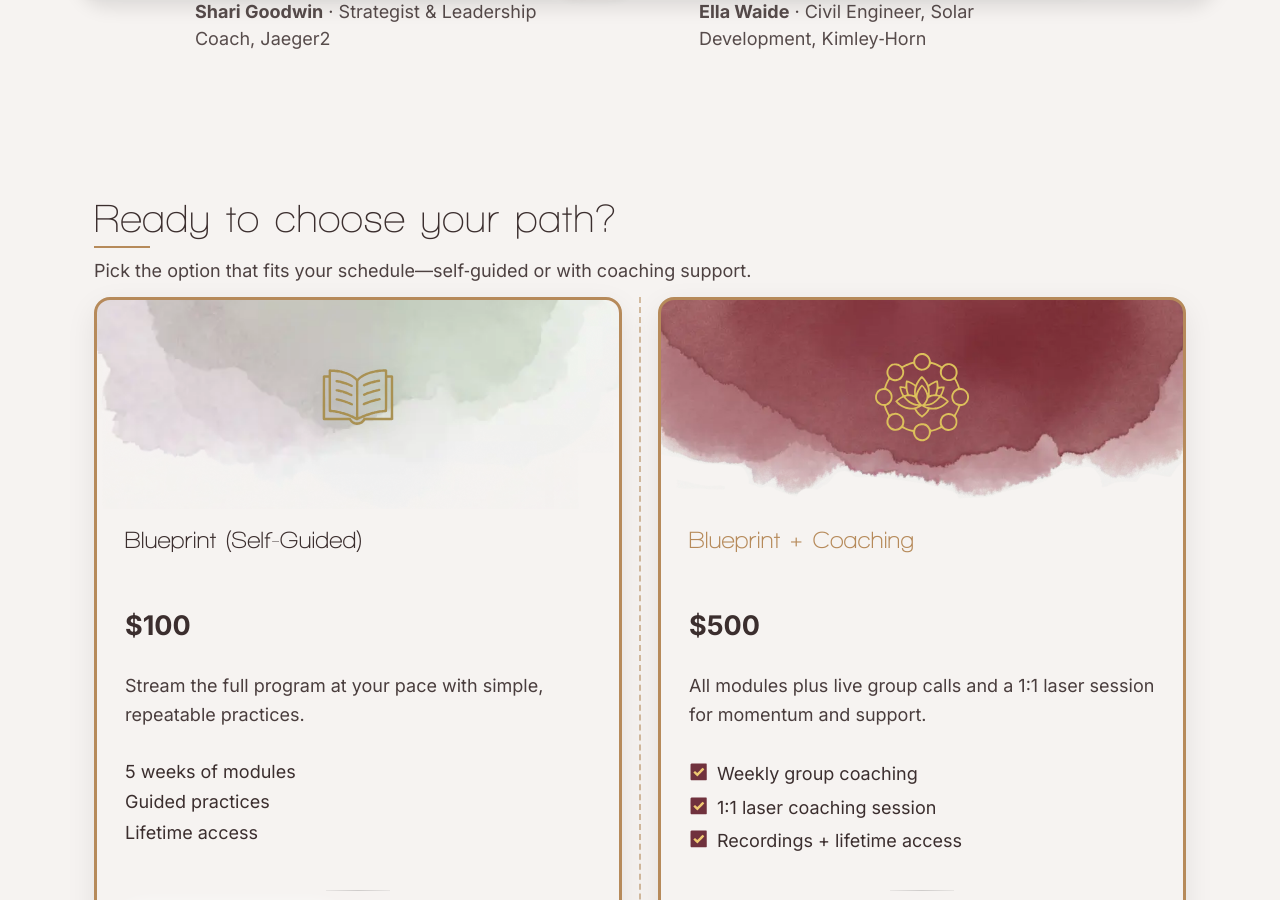
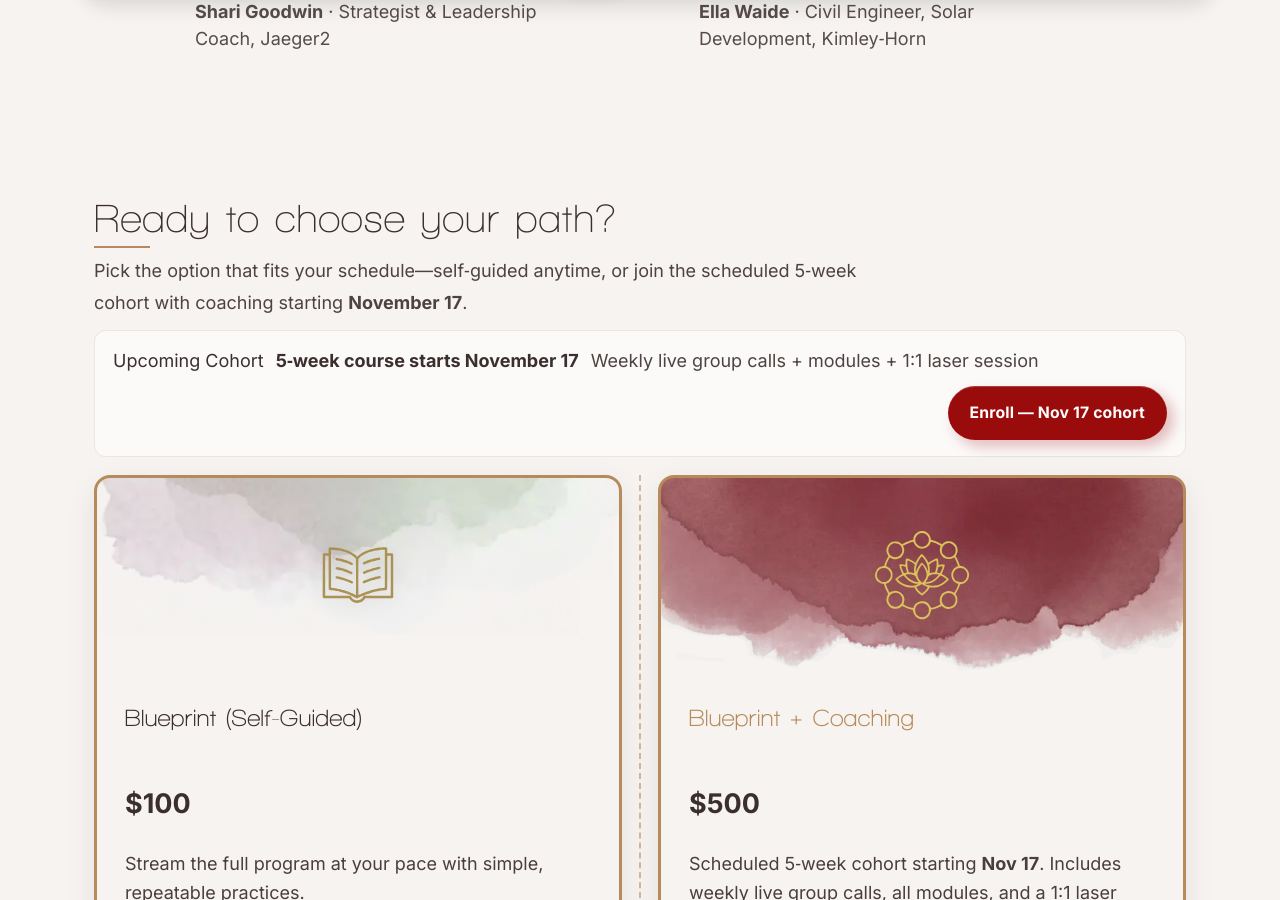
Before and after one commit to chriswakeley/test-blog, a Jekyll site: the page built from index.md, in a window 1280 px wide and 900 px high, scrolled down 3480 px. Built offline with Jekyll 4.4.1, drawn with Linux system fonts in a browser that asks for light colours; some of the changed text lies outside the part shown.

Commit message:
Add upcoming cohort information and update course details for clarity

```diff
--- a/index.md
+++ b/index.md
@@ -239,7 +239,17 @@ title: Home
   <div class="container">
     <div class="section-intro align-left" style="margin:0 0 10px 0">
       <h2>Ready to choose your path?</h2>
-      <p>Pick the option that fits your schedule—self‑guided or with coaching support.</p>
+      <p>Pick the option that fits your schedule—self‑guided anytime, or join the scheduled 5‑week cohort with coaching starting <strong>November 17</strong>.</p>
+    </div>
+
+    <!-- Upcoming cohort info band -->
+    <div class="cohort-band" style="border:1px solid rgba(0,0,0,.08); border-radius:12px; padding:16px 18px; background:rgba(255,255,255,.6); margin:8px 0 18px">
+      <div class="cohort-inner" style="display:flex; gap:12px; align-items:center; flex-wrap:wrap">
+        <span class="eyebrow">Upcoming Cohort</span>
+        <strong>5‑week course starts November 17</strong>
+        <span style="opacity:.9">Weekly live group calls + modules + 1:1 laser session</span>
+        <a class="btn" href="https://stressburner.systeme.io/126ed7cc" target="_blank" rel="noopener" style="margin-left:auto">Enroll — Nov 17 cohort</a>
+      </div>
     </div>
     <div class="options-compare">
       <!-- Left: Self-guided modules -->
@@ -271,7 +281,7 @@ title: Home
           </div>
           <h3 class="card-title">Blueprint + Coaching</h3>
           <p class="card-price">$500</p>
-          <p class="card-blurb">All modules plus live group calls and a 1:1 laser session for momentum and support.</p>
+          <p class="card-blurb">Scheduled 5‑week cohort starting <strong>Nov 17</strong>. Includes weekly live group calls, all modules, and a 1:1 laser session.</p>
           <ul class="features-check">
             <li>Weekly group coaching</li>
             <li>1:1 laser coaching session</li>
@@ -279,7 +289,7 @@ title: Home
           </ul>
           <div class="subtle-divider"></div>
           <div class="cta-row">
-            <a class="btn" href="https://stressburner.systeme.io/126ed7cc" target="_blank" rel="noopener">Purchase coaching option</a>
+            <a class="btn" href="https://stressburner.systeme.io/126ed7cc" target="_blank" rel="noopener">Enroll — Nov 17 cohort</a>
           </div>
         </div>
       </div>
```
Also changed, not shown: course.md (+15 -2 lines).
